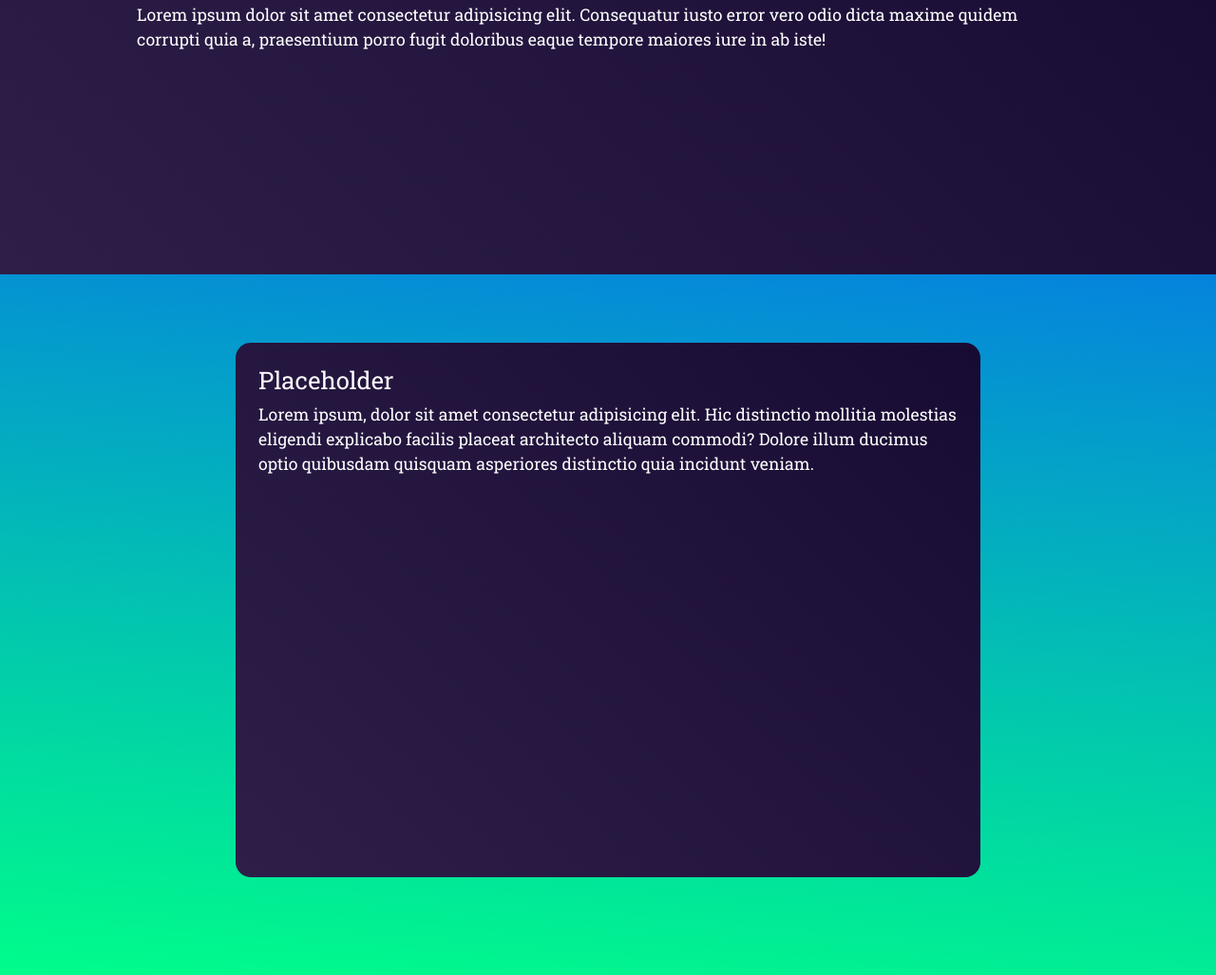
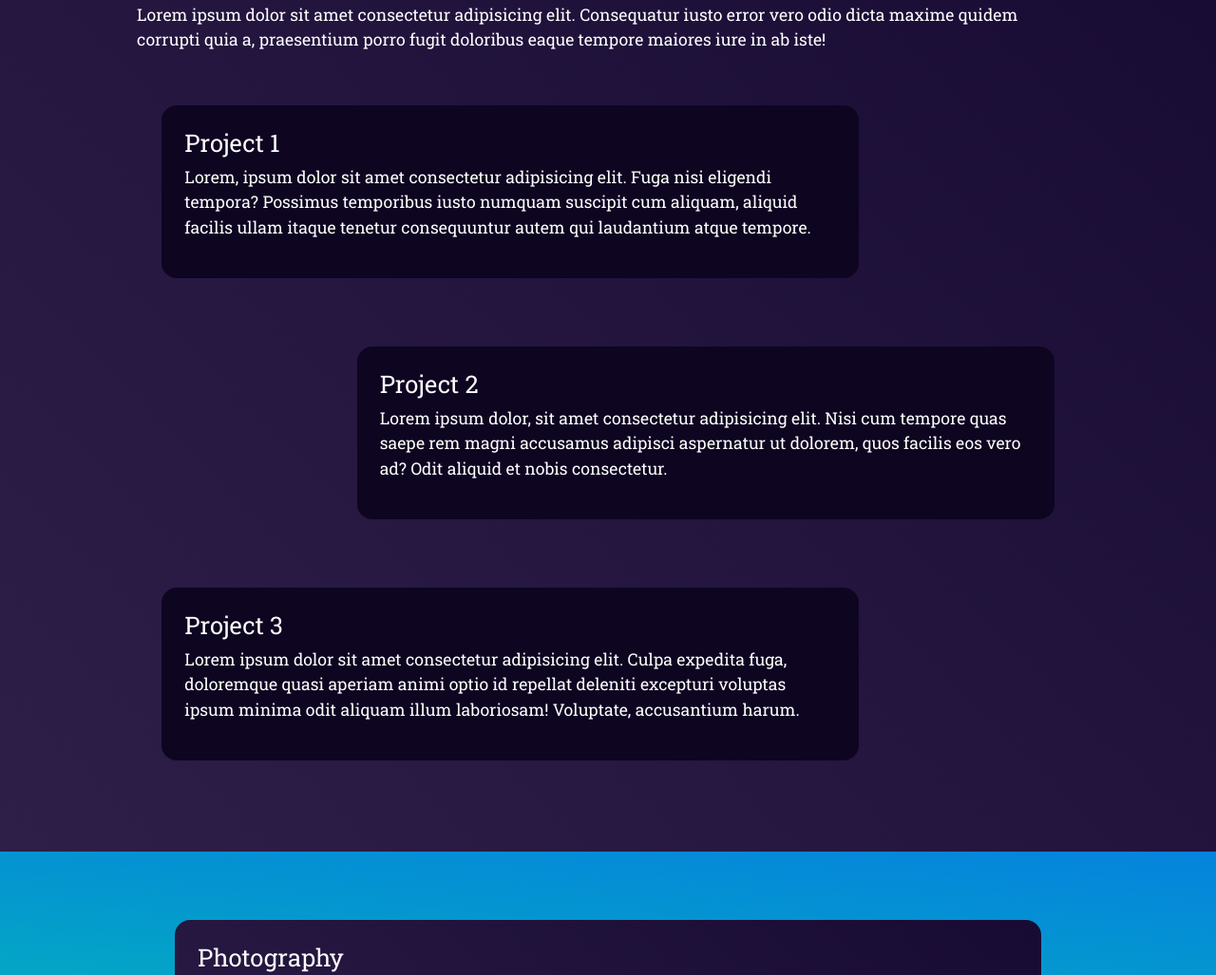
Before and after one commit to puddles31/sampb.org, a plain HTML site: page index.html in a window 1280 px wide. Shown: the part 1027-2054 px from the top of the page at 95% size. Drawn offline with nearby package versions, Linux system fonts and the light colour scheme.

Commit message:
Updated coding html

```diff
--- a/index.html
+++ b/index.html
@@ -11,7 +11,9 @@
         <link rel="stylesheet" href="https://fonts.googleapis.com/css?family=Source+Code+Pro">
     </head>
 
+
     <body>
+
         <nav class="navbar navbar-expand-lg navbar-dark sticky-top bg-navbar py-3">
             <div class="container-fluid">
 
@@ -65,8 +67,8 @@
                             <p class="font-body"><i class="icon bi bi-instagram px-2 align-middle"></i><a class="gradient-link" href="https://www.instagram.com/samborg31/">@samborg31</a></p>
                         </div>
                     </div>
+                </div>
 
-                </div>
                 <div class="row gx-5 py-4 mb-5">
 
                     <div class="col">
@@ -84,28 +86,59 @@
         </div>
 
 
-        <div id="coding" class="container-fluid bg-container text-white px-5 mt-5">
+        <div id="coding" class="container-fluid bg-container text-white px-5 mt-5 pb-5">
             <div class="row align-items-center g-5 px-5">
+
                 <div class="col">
-                    <div class="h-100 px-5 pb-5 rounded-4">
+                    <div class="h-100 px-5 pb-3 rounded-4">
                         <h2 class="font-head">My Coding Projects</h2>
                         <p class="font-body">Lorem ipsum dolor sit amet consectetur adipisicing elit. Consequatur iusto error vero odio dicta maxime quidem corrupti quia a, praesentium porro fugit doloribus eaque tempore maiores iure in ab iste!</p>
-                        <p class="font-body">&nbsp;</p>
-                        <p class="font-body">&nbsp;</p>
-                        <p class="font-body">&nbsp;</p>
-                        <p class="font-body">&nbsp;</p>
                     </div>
                 </div>
+
+            </div>
+            <div class="row g-5 py-4 pb-5">
+
+                <div class="col-10">
+                    <div class="h-100 w-75 p-4 bg-navbar text-white rounded-4 container">
+                        <h2 class="font-head">Project 1</h2>
+                        <p class="font-body">Lorem, ipsum dolor sit amet consectetur adipisicing elit. Fuga nisi eligendi tempora? Possimus temporibus iusto numquam suscipit cum aliquam, aliquid facilis ullam itaque tenetur consequuntur autem qui laudantium atque tempore.</p>
+                    </div>
+                </div>
+                <div class="col-2"></div>
+
+            </div>
+            <div class="row g-5 py-4 pb-5">
+
+                <div class="col-2"></div>
+                <div class="col-10">
+                    <div class="h-100 w-75 p-4 bg-navbar text-white rounded-4 container">
+                        <h2 class="font-head">Project 2</h2>
+                        <p class="font-body">Lorem ipsum dolor, sit amet consectetur adipisicing elit. Nisi cum tempore quas saepe rem magni accusamus adipisci aspernatur ut dolorem, quos facilis eos vero ad? Odit aliquid et nobis consectetur.</p>
+                    </div>
+                </div>
+
+            </div>
+            <div class="row g-5 py-4 pb-5">
+
+                <div class="col-10">
+                    <div class="h-100 w-75 p-4 bg-navbar text-white rounded-4 container">
+                        <h2 class="font-head">Project 3</h2>
+                        <p class="font-body">Lorem ipsum dolor sit amet consectetur adipisicing elit. Culpa expedita fuga, doloremque quasi aperiam animi optio id repellat deleniti excepturi voluptas ipsum minima odit aliquam illum laboriosam! Voluptate, accusantium harum.</p>
+                    </div>
+                </div>
+                <div class="col-2"></div>
+
             </div>
         </div>
 
         <div class="container-fluid p-0 bg-main2">
-            <div id="photography" class="container w-65 px-4 py-5">
+            <div id="photography" class="container w-75 px-4 py-5">
                 <div class="row gx-5 py-4 mb-5">
 
                     <div class="col">
                         <div class="h-100 p-4 bg-container text-white rounded-4">
-                            <h2 class="font-head">Placeholder</h2>
+                            <h2 class="font-head">Photography</h2>
                             <p class="font-body">Lorem ipsum, dolor sit amet consectetur adipisicing elit. Hic distinctio mollitia molestias eligendi explicabo facilis placeat architecto aliquam commodi? Dolore illum ducimus optio quibusdam quisquam asperiores distinctio quia incidunt veniam.</p>
                             <p class="font-body">&nbsp;</p>
                             <p class="font-body">&nbsp;</p>
```
